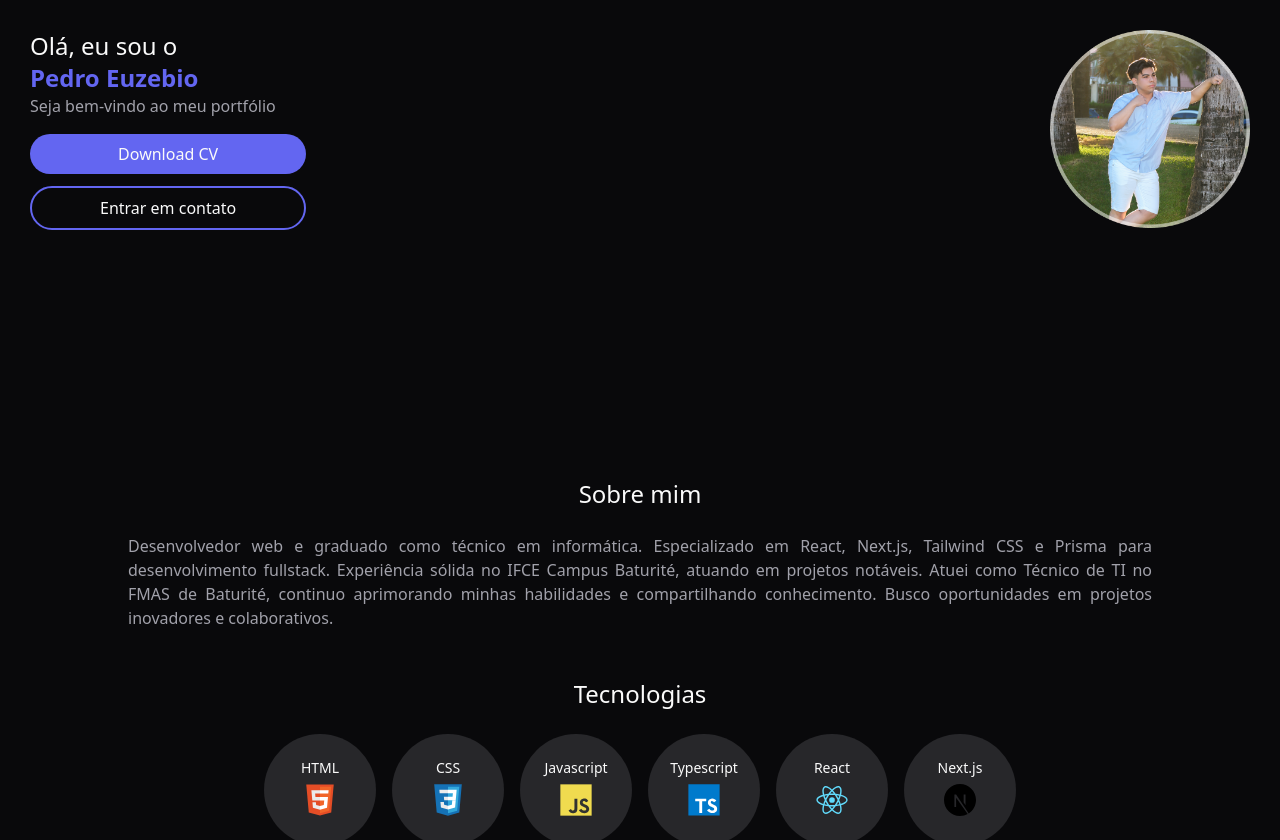
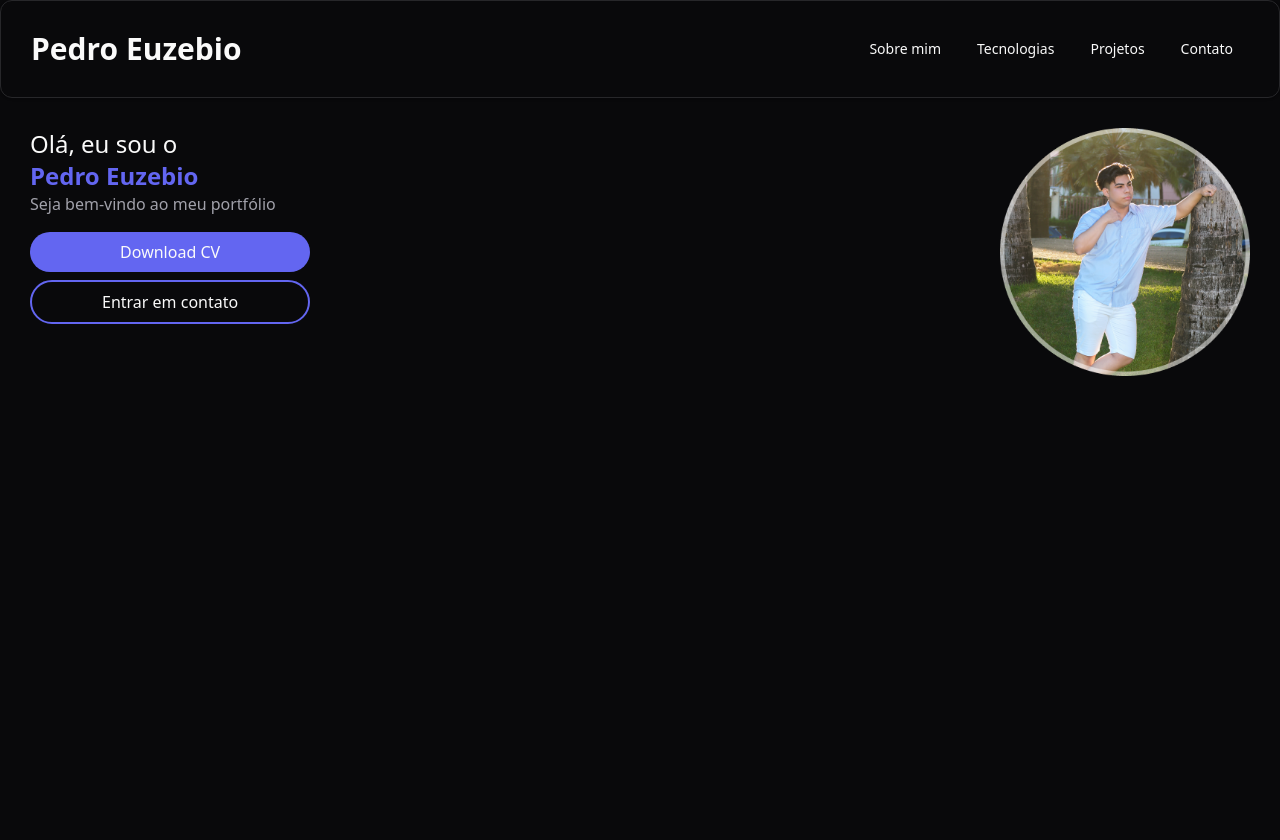
Before and after one commit to pedroeuzebioo/portfolio-2023, a Next.js app: page / in a window 1280 px wide. Shown: the top 840 px of the page. Built offline with nearby package versions, Linux system fonts and the light colour scheme.

Commit message:
update(page.tsx): streamline home page structure

```diff
--- a/src/app/page.tsx
+++ b/src/app/page.tsx
@@ -1,65 +1,29 @@
 import About from "@/components/about";
 import Contact from "@/components/contact";
+import Footer from "@/components/footer";
+import Header from "@/components/header";
+import Introduction from "@/components/introduction";
 import Projects from "@/components/projects";
 import Technologies from "@/components/technologies";
-import Image from "next/image";
-import Link from "next/link";
-
-const Introduction = () => {
-  return (
-    <div className="text-center md:text-left">
-      <h1 className="text-2xl font-medium">Olá, eu sou o</h1>
-      <span className="text-2xl font-semibold text-indigo-500">
-        Pedro Euzebio
-      </span>
-      <p className="font-medium text-muted-foreground">
-        Seja bem-vindo ao meu portfólio
-      </p>
-      <ContactLinks />
-    </div>
-  );
-};
-
-const ContactLinks = () => {
-  return (
-    <div className="mt-4 flex flex-wrap justify-center gap-3 md:justify-start">
-      <a
-        href="/curriculo.pdf"
-        download
-        className="flex w-full max-w-[18.75rem] items-center justify-center rounded-full bg-indigo-500 p-2 font-medium"
-      >
-        Download CV
-      </a>
-      <Link
-        href="mailto:eupedrohenrique.euzebio@gmail.com"
-        className="flex w-full max-w-[18.75rem] items-center justify-center rounded-full border-2 border-indigo-500 bg-background px-1 py-2 font-medium transition-all hover:bg-indigo-500"
-      >
-        Entrar em contato
-      </Link>
-    </div>
-  );
-};
 
 export default function Home() {
   return (
-    <main className="m-auto flex w-full max-w-7xl flex-col gap-12 p-[1.875rem]">
-      <section className="flex flex-1 flex-col items-center justify-center gap-4 md:min-h-[50vh] md:flex-row md:items-start md:justify-between">
+    <>
+      <Header />
+
+      <main className="m-auto flex w-full max-w-7xl flex-col p-[1.875rem]">
         <Introduction />
-        <Image
-          src="/avatar.png"
-          alt="Foto do Pedro Henrique"
-          width={200}
-          height={200}
-        />
-      </section>
 
-      <About />
+        <About />
 
-      <Technologies />
+        <Technologies />
 
-      <Projects />
+        <Projects />
 
-      <Contact />
-    </main>
+        <Contact />
+      </main>
+
+      <Footer />
+    </>
   );
 }
```
